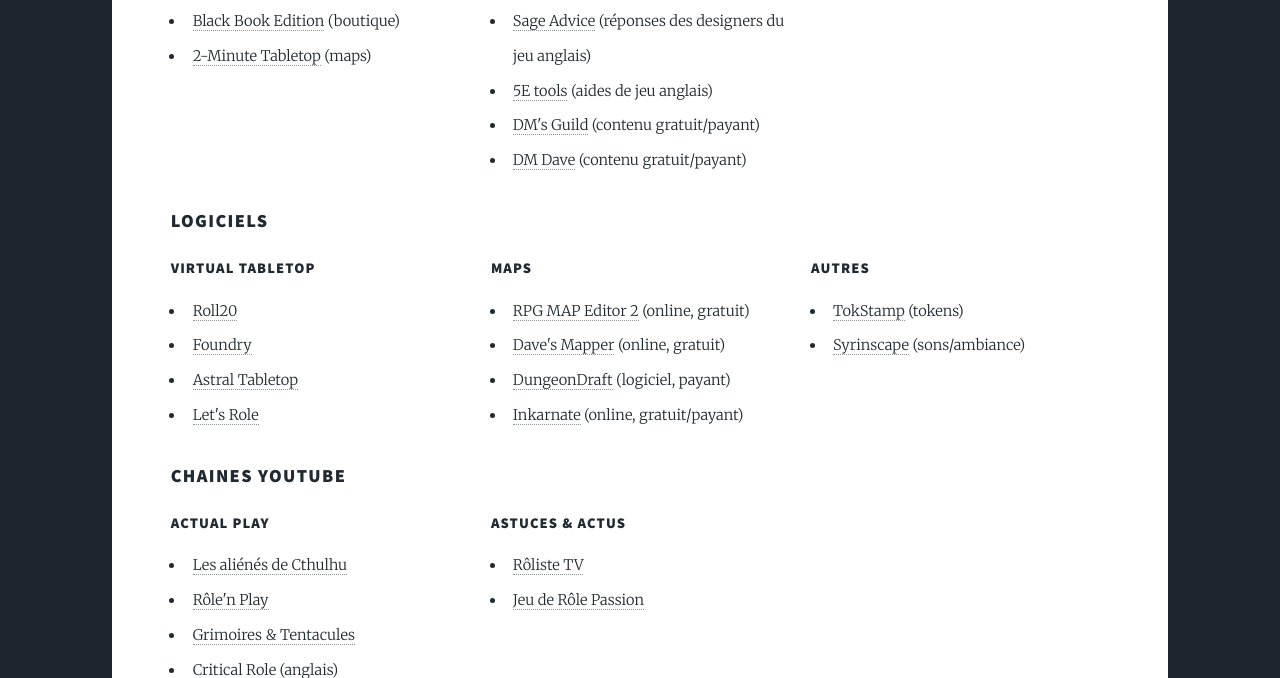
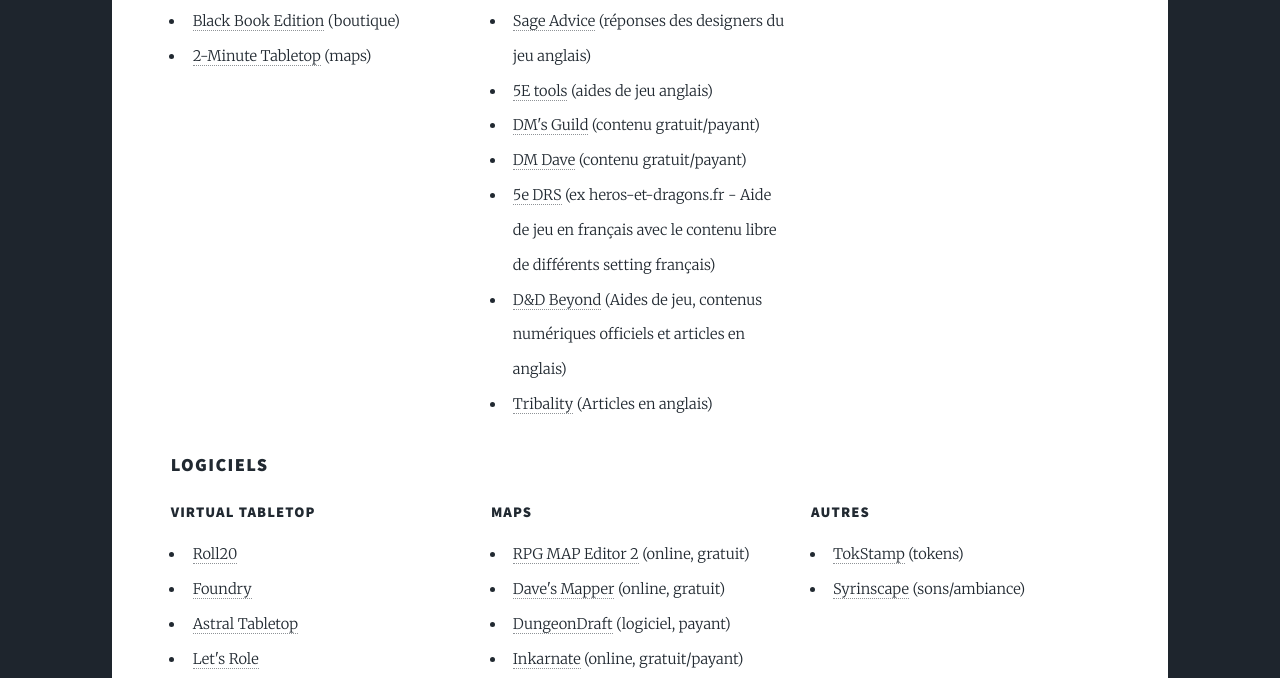
Before and after one commit to Club-JDR/club-jdr.fr, a Flask app: page /liens/ in a window 1280 px wide. Shown: the part 818-1496 px from the top of the page. Run offline with Flask 2, Linux system fonts and the light colour scheme; parts of the project's set-up code (start-up, migrations or seed data) failed here and were passed over; some libraries are stand-ins or nearby versions.

Commit message:
Update links.html (#1)

```diff
--- a/website/templates/links.html
+++ b/website/templates/links.html
@@ -37,6 +37,9 @@
           <li><a href="https://5e.tools/">5E tools</a> (aides de jeu anglais)</li>
           <li><a href="https://dmsguild.com">DM's Guild</a> (contenu gratuit/payant)</li>
           <li><a href="https://dmdave.com">DM Dave</a> (contenu gratuit/payant)</li>
+          <li><a href="https://5e-drs.fr/">5e DRS</a> (ex heros-et-dragons.fr - Aide de jeu en français avec le contenu libre de différents setting français)</li>
+          <li><a href="https://www.dndbeyond.com/">D&D Beyond</a> (Aides de jeu, contenus numériques officiels et articles en anglais)</li>
+          <li><a href="https://www.tribality.com/">Tribality</a> (Articles en anglais)</li>
         </ul>
       </div>
       <div class="col-4 col-12-small">
```
